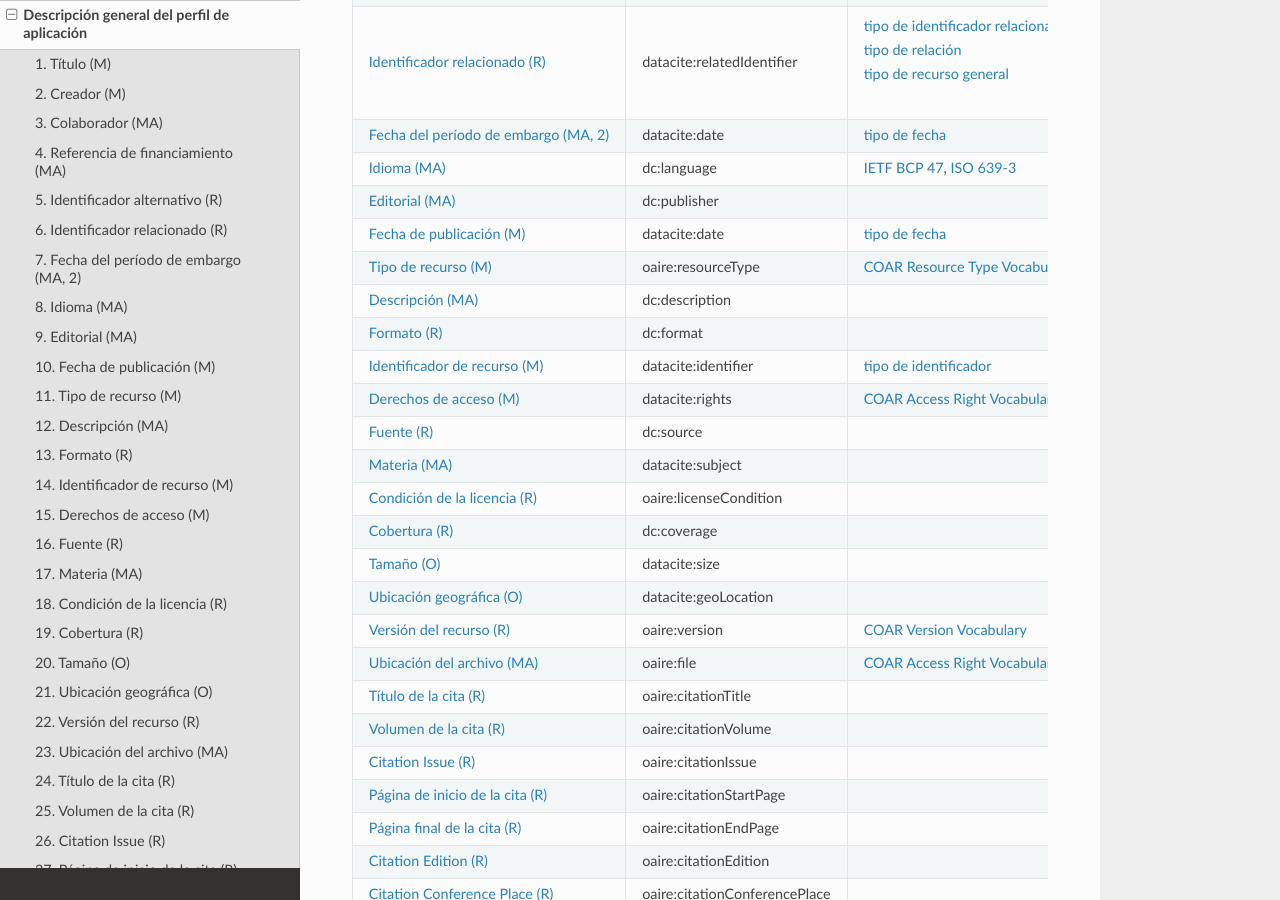
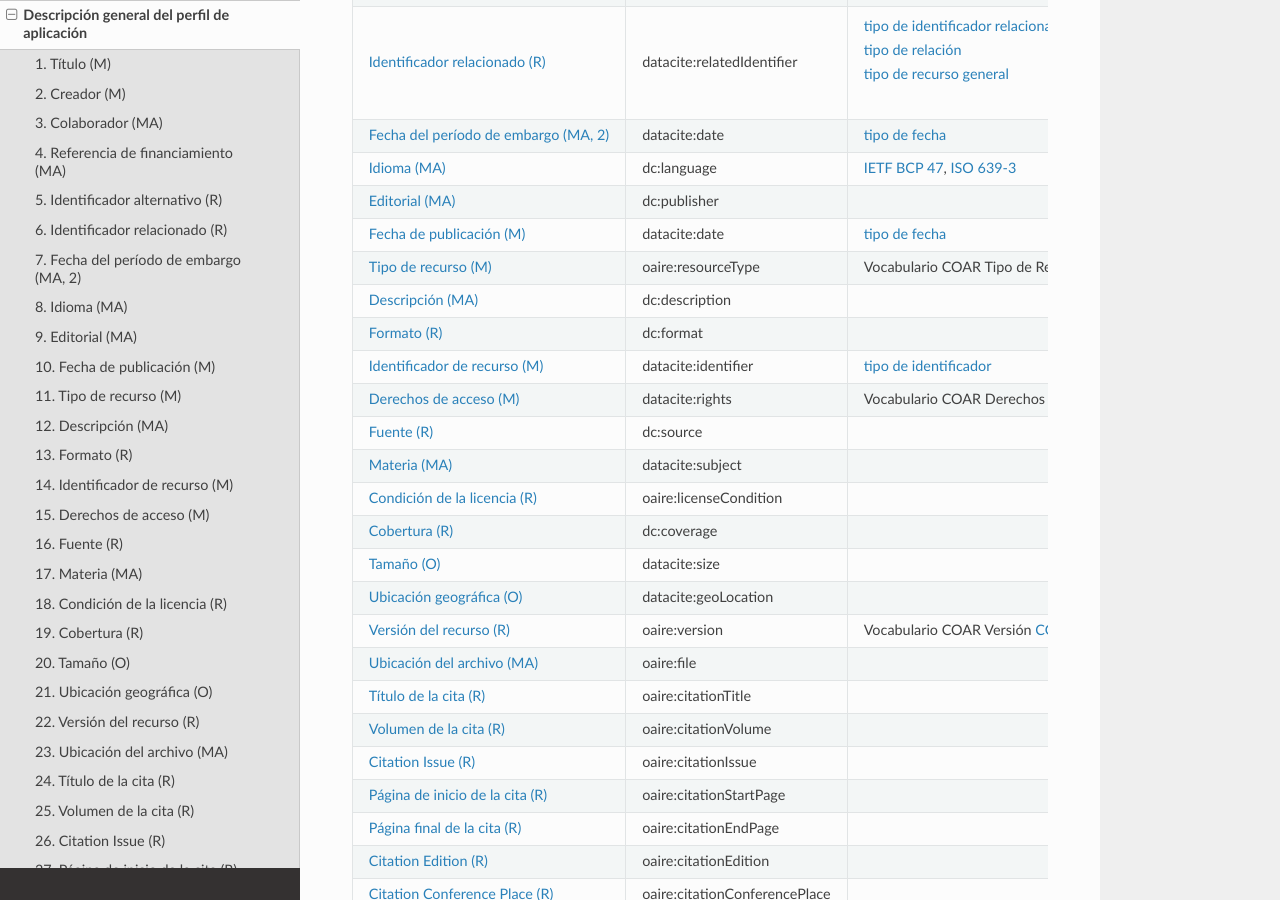
Before and after one commit to memoemg/openAIRE4, a Sphinx documentation site: the page built from docs/application_profile.rst, in a window 1280 px wide and 900 px high, scrolled down 1028 px. Built offline with Sphinx 7.4.7 and the Read the Docs theme 2.0.0, drawn with Linux system fonts in a browser that asks for light colours; a script that is not in the unit is left out.

Commit message:
Update application_profile.rst

```diff
--- a/docs/application_profile.rst
+++ b/docs/application_profile.rst
@@ -41,19 +41,19 @@ Campo OpenAIRE                           Elemento de metadatos         Refinamie
 :ref:`dc:language`                       dc:language                   `IETF BCP 47`_, `ISO 639-3`_
 :ref:`dc:publisher`                      dc:publisher
 :ref:`dci:datePublication`               datacite:date                 :ref:`tipo de fecha <vocab:datetype_datetype>`
-:ref:`aire:resourceType`                 oaire:resourceType            `COAR Resource Type Vocabulary`_
+:ref:`aire:resourceType`                 oaire:resourceType            Vocabulario COAR Tipo de Recurso `COAR Resource Type Vocabulary`_
 :ref:`dc:description`                    dc:description
 :ref:`dc:format`                         dc:format
 :ref:`dci:identifier`                    datacite:identifier           :ref:`tipo de identificador <vocab:identifiertype_identifiertype>`
-:ref:`dci:accessrights`                  datacite:rights               `COAR Access Right Vocabulary`_
+:ref:`dci:accessrights`                  datacite:rights               Vocabulario COAR Derechos de Acceso `COAR Access Right Vocabulary`_
 :ref:`dc:source`                         dc:source
 :ref:`dci:subject`                       datacite:subject
 :ref:`aire:licenseCondition`             oaire:licenseCondition
 :ref:`dc:coverage`                       dc:coverage
 :ref:`dci:size`                          datacite:size
 :ref:`dci:geolocation`                   datacite:geoLocation
-:ref:`aire:version`                      oaire:version                 `COAR Version Vocabulary`_
-:ref:`aire:file`                         oaire:file                    `COAR Access Right Vocabulary`_
+:ref:`aire:version`                      oaire:version                 Vocabulario COAR Versión `COAR Version Vocabulary`_
+:ref:`aire:file`                         oaire:file
 :ref:`aire:citationTitle`                oaire:citationTitle
 :ref:`aire:citationVolume`               oaire:citationVolume
 :ref:`aire:citationIssue`                oaire:citationIssue
```
